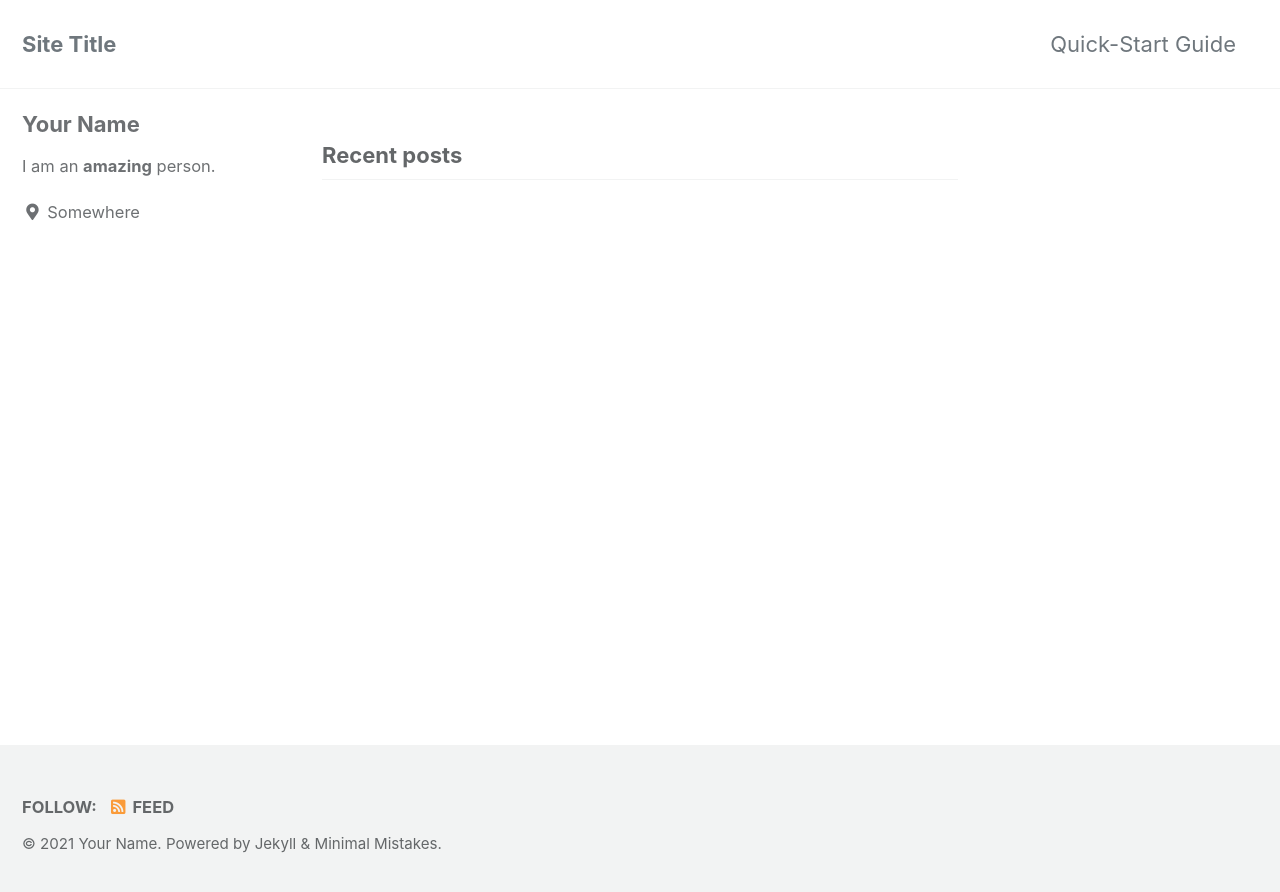
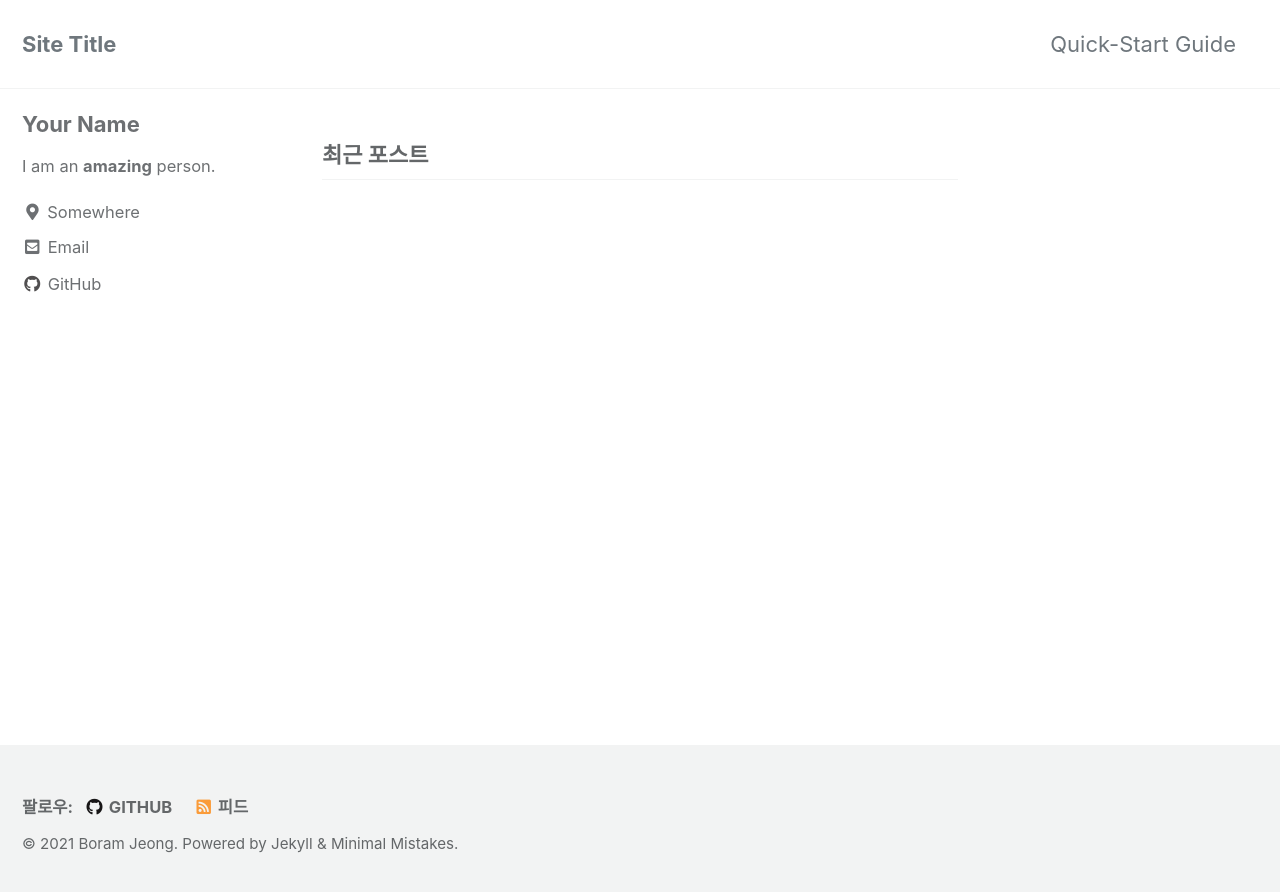
Before and after one commit to bbiguduk/bbiguduk.github.io, a Jekyll site: the page built from index.html, in a window 1280 px wide. Shown: the top 892 px of the page. Built offline with Jekyll 4.4.1, drawn with Linux system fonts in a browser that asks for light colours; cached includes are drawn as plain includes; the list of posts is cut into pages by our own code.

Commit message:
Update _config.yml

```diff
--- a/_config.yml
+++ b/_config.yml
@@ -16,11 +16,11 @@ remote_theme             : "mmistakes/minimal-mistakes@4.22.0"
 minimal_mistakes_skin    : "default" # "air", "aqua", "contrast", "dark", "dirt", "neon", "mint", "plum", "sunrise"
 
 # Site Settings
-locale                   : "en-US"
+locale                   : "ko-KR"
 title                    : "Site Title"
 title_separator          : "-"
 subtitle                 : # site tagline that appears below site title in masthead
-name                     : "Your Name"
+name                     : "Boram Jeong"
 description              : "An amazing website."
 url                      : # the base hostname & protocol for your site e.g. "https://mmistakes.github.io"
 baseurl                  : # the subpath of your site, e.g. "/blog"
@@ -103,7 +103,7 @@ author:
   links:
     - label: "Email"
       icon: "fas fa-fw fa-envelope-square"
-      # url: "mailto:your.name@email.com"
+      url: "bbiguduk@email.com"
     - label: "Website"
       icon: "fas fa-fw fa-link"
       # url: "https://your-website.com"
@@ -115,7 +115,7 @@ author:
       # url: "https://facebook.com/"
     - label: "GitHub"
       icon: "fab fa-fw fa-github"
-      # url: "https://github.com/"
+      url: "https://github.com/bbiguduk"
     - label: "Instagram"
       icon: "fab fa-fw fa-instagram"
       # url: "https://instagram.com/"
@@ -131,7 +131,7 @@ footer:
       # url:
     - label: "GitHub"
       icon: "fab fa-fw fa-github"
-      # url:
+      url: "https://github.com/bbiguduk"
     - label: "GitLab"
       icon: "fab fa-fw fa-gitlab"
       # url:
```
